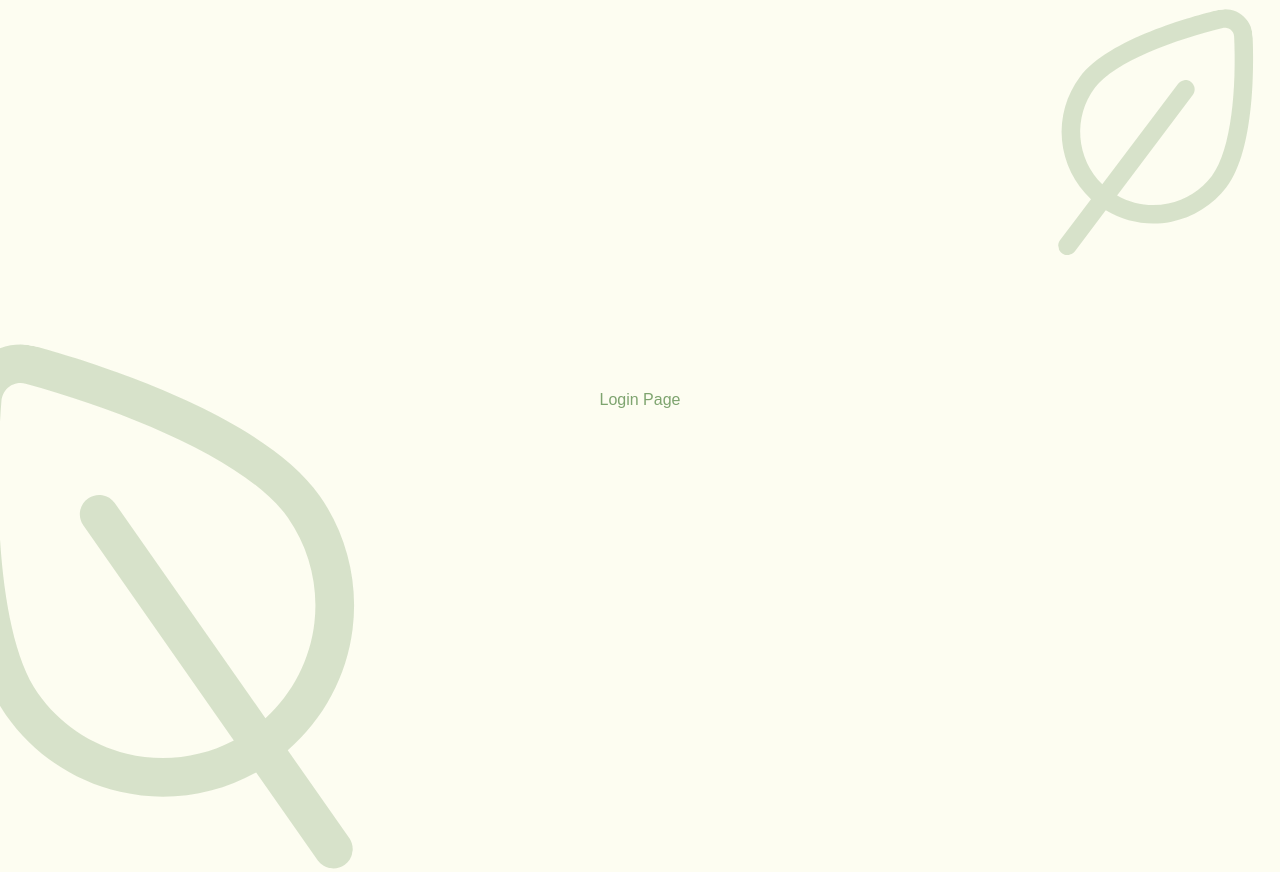
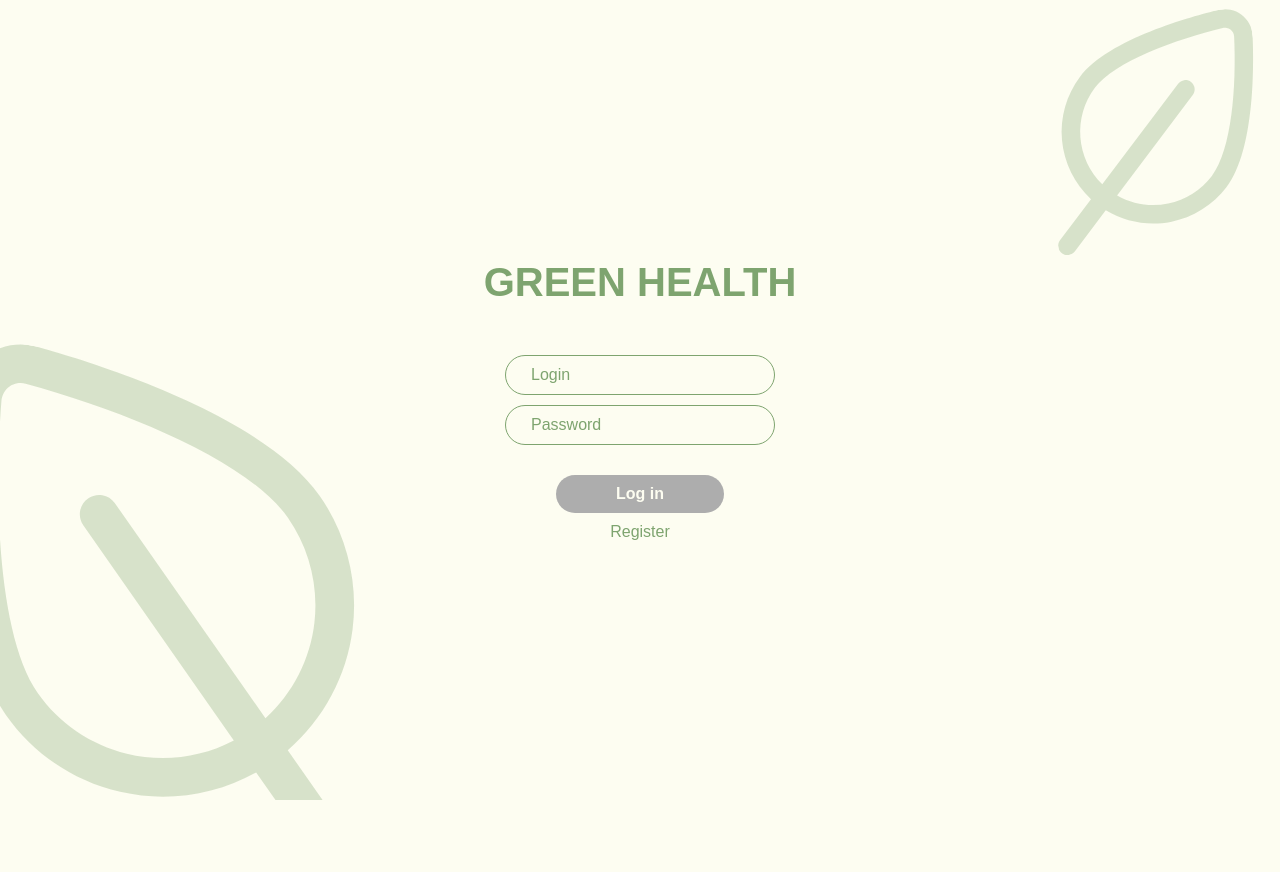
Before and after one commit to LizaEmelyanova/green-health-frontend, a React (Vite) app: page /login in a window 1280 px wide. After the commit the page ends 800 px from the top, so only its background shows below. Built offline with nearby package versions, Linux system fonts and the light colour scheme; a web font is replaced by a local one.

Commit message:
:sparkles: create login and register page

```diff
--- a/src/components/index.ts
+++ b/src/components/index.ts
@@ -2,3 +2,6 @@ export { Header } from "./header";
 export { FileInput } from './file-input'
 export { Button } from './button'
 export { PageContainer } from './page-container'
+export { Input } from './input'
+export { LoginForm } from './login-form'
+export { RegisterForm } from './register-form'
--- /dev/null
+++ b/src/components/input/index.tsx
@@ -0,0 +1,25 @@
+import styles from './styles.module.css'
+
+interface InputProps {
+    type?: string
+    placeholder?: string
+    value: string
+    onChange: (value: string) => void
+}
+
+export const Input = ({
+    type = 'text',
+    placeholder,
+    value,
+    onChange
+}: InputProps) => {
+    return (
+        <input
+            className={styles.input}
+            type={type}
+            placeholder={placeholder}
+            value={value}
+            onChange={(e) => onChange(e.target.value)}
+        />
+    )
+}
--- /dev/null
+++ b/src/components/input/styles.module.css
@@ -0,0 +1,14 @@
+.input {
+    background: transparent;
+    border: 1.5px solid #7EA46F;
+    color: #7EA46F;
+    border-radius: 30px;
+    font-size: 16px;
+    padding: 10px 25px;
+    outline: none;
+    min-width: 270px;
+}
+
+.input::placeholder {
+    color: #7EA46F;
+}
--- /dev/null
+++ b/src/components/login-form/index.tsx
@@ -0,0 +1,45 @@
+import { useState } from "react"
+import { useNavigate } from "react-router-dom"
+import { Button } from "../button"
+import { Input } from "../input"
+
+import styles from './style.module.css'
+
+export const LoginForm = () => {
+    const [loginValue, setLoginValue] = useState('')
+    const [passwordValue, setPasswordValue] = useState('')
+
+    const navigate = useNavigate()
+
+    return (
+        <div className={styles.login_form_container}>
+            <form action="" className={styles.login_form}>
+                <Input
+                    placeholder="Login"
+                    value={loginValue}
+                    onChange={setLoginValue}
+                />
+                <Input
+                    placeholder="Password"
+                    value={passwordValue}
+                    onChange={setPasswordValue}
+                />
+            </form>
+            <div className={styles.login_form_btns}>
+                <Button
+                    isDisabled={!loginValue || !passwordValue}
+                    onClick={() => console.log('click')}
+                >
+                    Log in
+                </Button>
+                <p
+                    style={{ cursor: 'pointer' }}
+                    onClick={() => navigate('/register')}
+                >
+                    Register
+                </p>
+            </div>
+
+        </div>
+    )
+}
--- /dev/null
+++ b/src/components/login-form/style.module.css
@@ -0,0 +1,20 @@
+.login_form_container {
+    display: flex;
+    flex-direction: column;
+    align-items: center;
+    gap: 30px;
+}
+
+.login_form {
+    display: flex;
+    flex-direction: column;
+    align-items: center;
+    gap: 10px;
+}
+
+.login_form_btns {
+    display: flex;
+    flex-direction: column;
+    align-items: center;
+    gap: 10px;
+}
--- a/src/components/page-container/style.module.css
+++ b/src/components/page-container/style.module.css
@@ -2,6 +2,7 @@
     position: relative;
     width: 100%;
     height: 100%;
+    overflow: hidden;
 
     display: flex;
     flex-direction: column;
--- /dev/null
+++ b/src/components/register-form/index.tsx
@@ -0,0 +1,45 @@
+import { useState } from "react"
+import { useNavigate } from "react-router-dom"
+import { Button } from "../button"
+import { Input } from "../input"
+
+import styles from './style.module.css'
+
+export const RegisterForm = () => {
+    const [emailValue, setEmailValue] = useState('')
+    const [passwordValue, setPasswordValue] = useState('')
+
+    const navigate = useNavigate()
+
+    return (
+        <div className={styles.register_form_container}>
+            <form action="" className={styles.register_form}>
+                <Input
+                    placeholder="Email"
+                    value={emailValue}
+                    onChange={setEmailValue}
+                />
+                <Input
+                    placeholder="Password"
+                    value={passwordValue}
+                    onChange={setPasswordValue}
+                />
+            </form>
+            <div className={styles.register_form_btns}>
+                <Button
+                    isDisabled={!emailValue || !passwordValue}
+                    onClick={() => console.log('click')}
+                >
+                    Register
+                </Button>
+                <p
+                    style={{ cursor: 'pointer' }}
+                    onClick={() => navigate('/login')}
+                >
+                    Log in
+                </p>
+            </div>
+
+        </div>
+    )
+}
--- /dev/null
+++ b/src/components/register-form/style.module.css
@@ -0,0 +1,20 @@
+.register_form_container {
+    display: flex;
+    flex-direction: column;
+    align-items: center;
+    gap: 30px;
+}
+
+.register_form {
+    display: flex;
+    flex-direction: column;
+    align-items: center;
+    gap: 10px;
+}
+
+.register_form_btns {
+    display: flex;
+    flex-direction: column;
+    align-items: center;
+    gap: 10px;
+}
--- a/src/index.css
+++ b/src/index.css
@@ -16,15 +16,15 @@
   background-color: #FDFDF1;
 }
 
-#root {
-  width: 100vw;
-  height: 100vh;
-}
-
 body {
   min-height: 100vh;
   width: 100vw;
   overflow-x: hidden;
+}
+
+#root {
+  width: 100vw;
+  height: 100vh;
 }
 
 .container {
@@ -47,6 +47,7 @@ button {
 h1 {
   font-size: 40px;
   font-weight: 600;
+  text-transform: uppercase;
 }
 
 /* a {
--- a/src/pages/LoginPage/index.tsx
+++ b/src/pages/LoginPage/index.tsx
@@ -1,8 +1,11 @@
-import { PageContainer } from "@/components"
+import { LoginForm, PageContainer } from "@/components"
 
 const LoginPage = () => {
     return (
-        <PageContainer>Login Page</PageContainer>
+        <PageContainer>
+            <h1 style={{ marginBottom: '50px' }}>Green Health</h1>
+            <LoginForm />
+        </PageContainer>
     )
 }
 
--- a/src/pages/RegisterPage/index.tsx
+++ b/src/pages/RegisterPage/index.tsx
@@ -1,7 +1,11 @@
+import { PageContainer, RegisterForm } from "@/components"
 
 const RegisterPage = () => {
     return (
-        <div>Register Page</div>
+        <PageContainer>
+            <h1 style={{ marginBottom: '50px' }}>Green Health</h1>
+            <RegisterForm />
+        </PageContainer>
     )
 }
 
```
